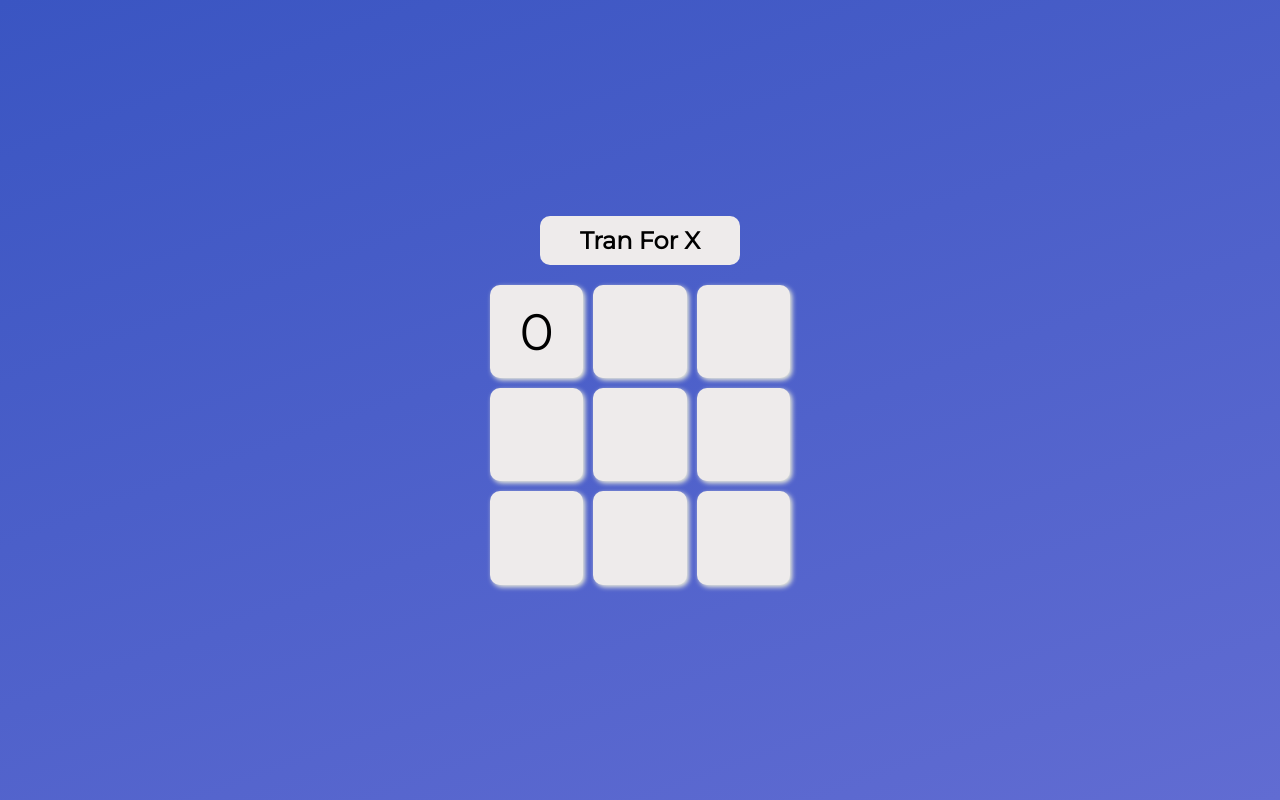
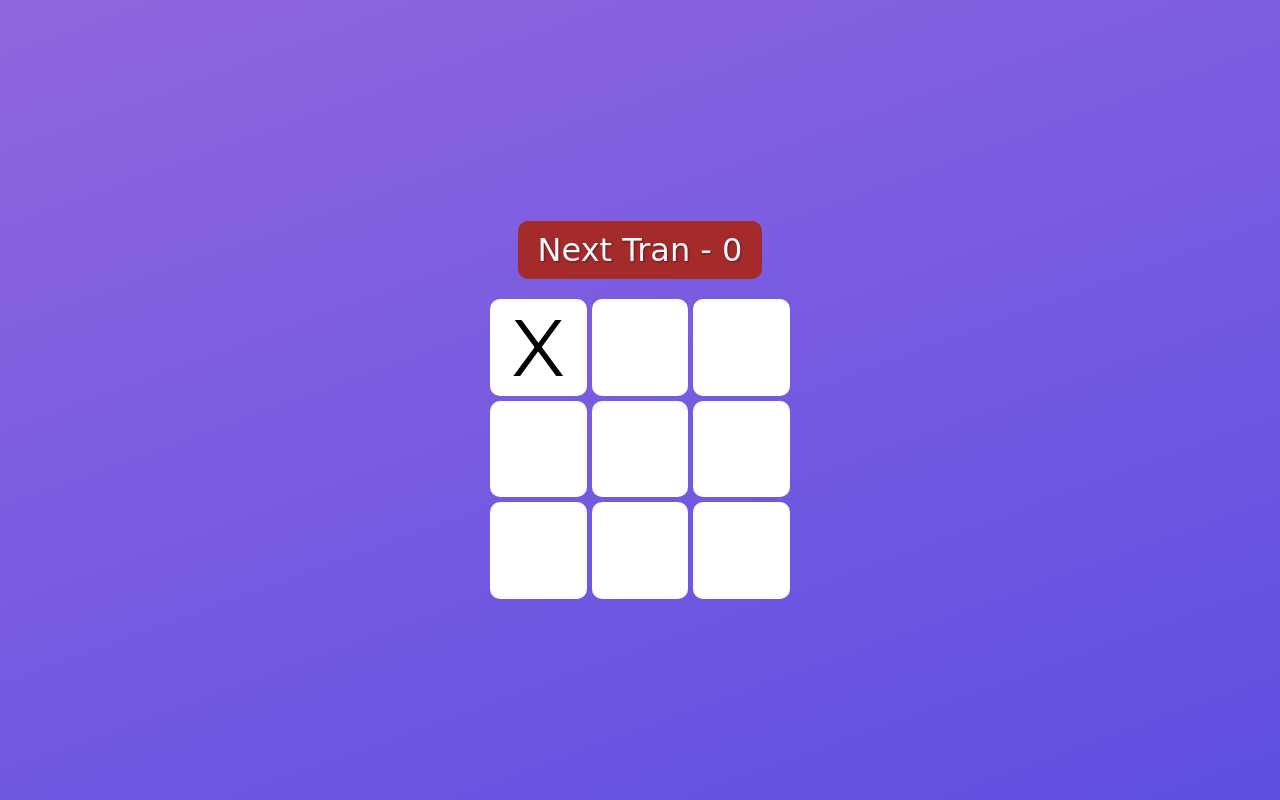
Before and after one commit to developer-rafsan/tic-tac-toe, a plain HTML site: page index.html in a window 1280 px wide. Both pictures are taken after a click on the element 536 px from the left and 331 px from the top of the page. Drawn offline with Linux system fonts and the light colour scheme; a web font is replaced by a local one.

Commit message:
tic tac toe game with all functionality and add flip card design

```diff
--- a/app.js
+++ b/app.js
@@ -1,28 +1,25 @@
-const boxItem = document.querySelectorAll('.box-item');
-const boxText = document.querySelectorAll('.box-text');
-const gameOver = document.getElementById('game-over-sec');
-const winResult = document.querySelector('.win-result');
-const winImg = document.getElementById('win-svg');
+const itemAll = document.querySelectorAll('.item');
+const backSideAll = document.querySelectorAll('.back-side');
+
+// sound system
+const popSound = new Audio ('music/pop-sound.mp3')
+const winSound = new Audio ('music/win-sound.mp3')
+const gameSound = new Audio ('music/game-sound.mp3')
+const lossSound = new Audio ('music/loss.mp3')
+
+// gameSound.play();
+gameSound.volume = 0.4;
+
+let tran = '0';
 
 
-// music system
-const popSound = new Audio ("music/pop-sound.mp3")
-const winSound = new Audio ("music/win-sound.mp3")
-const bgSound = new Audio ("music/game-sound.mp3")
-
-bgSound.play();
-bgSound.loop = true;
-bgSound.volume = 0.5;
-
-let tran = "X";
-
-// change tran
-const changeTran = ()=>{
-    return tran === "X" ? "0" : "X"
+// tran change
+const tranChange = () => {
+    return tran === '0' ? 'X' : '0'
 }
 
-// wining logic
-const winingLogic = ()=>{
+
+const winLogic = () => {
     const winCondetion = [
         [0,1,2],
         [3,4,5],
@@ -34,36 +31,46 @@ const winingLogic = ()=>{
         [2,4,6],
     ]
 
-    winCondetion.forEach(e =>{
-        if((boxText[e[0]].innerHTML === boxText[e[1]].innerHTML) && (boxText[e[1]].innerHTML === boxText[e[2]].innerHTML) && (boxText[e[0]].innerHTML !== "")){
-            gameOver.style.visibility = "visible";
-            gameOver.style.height = "100%";
-            winImg.style.width = "300px";
-            winResult.innerHTML =` win - ${boxText[e[0]].innerHTML}`;
-            winSound.play()
+    winCondetion.forEach(e => {
+        if( (backSideAll[e[0]].innerText === backSideAll[e[1]].innerText) && (backSideAll[e[1]].innerText === backSideAll[e[2]].innerText) && (backSideAll[e[0]].innerText !== "") ) {
+            document.querySelector('.game-over').style.height = "100vh";
+            document.querySelector('.game-over').style.visibility = "visible";
+            document.querySelector('.isWin').innerHTML = `Win Result - ${backSideAll[e[0]].innerText}`;
+            winSound.play();
         }
     })
 
+
 }
 
-// Game logic
-boxItem.forEach(ele =>{
-    ele.addEventListener(
-        "click",
-        ()=>{
-            if(ele.querySelector(".box-text").innerHTML === ""){
-                tran = changeTran();
-                ele.querySelector('.box-text').innerHTML = tran;
-                winingLogic();
-                document.getElementById('tranNext').innerHTML = `tran for ${tran === "X" ? "0" : "X"}`;
-                popSound.play();
-            }
+
+
+// click and flip card
+itemAll.forEach(ele => {
+    ele.addEventListener('click',()=>{
+        if(!ele.querySelector('.back-side').innerText){
+            popSound.play();
+            tran = tranChange();
+            document.querySelector(".titel").innerText = `Next Tran - ${tran === "X" ? "0" : "X"}`
+            ele.querySelector('.back-side').innerHTML = tran;
+            ele.querySelector('.inner-item').style.transform = "rotateY(180deg)";
+            winLogic();
         }
-    )
+
+        if((backSideAll[0].innerText !== "") && (backSideAll[1].innerText !== "") && (backSideAll[3].innerText !== "") && (backSideAll[4].innerText !== "") && (backSideAll[5].innerText !== "") && (backSideAll[6].innerText !== "") && (backSideAll[7].innerText !== "") && (backSideAll[8].innerText !== "")){
+            document.querySelector('.game-over').style.height = "100vh";
+            document.querySelector('.game-over').style.visibility = "visible";
+            document.querySelector('.isWin').innerHTML = `Win Result loss`;
+            document.querySelector("#sbgimg").src = "loss.svg";
+            lossSound.play();
+        }
+    })
 })
 
-// new game
-const close = document.querySelector('.close');
-close.addEventListener('click',()=>{
+
+
+// close funtion
+const closeButton = document.getElementById('closeButton');
+closeButton.addEventListener('click',()=>{
     location.reload();
 })
--- a/index.html
+++ b/index.html
@@ -3,42 +3,93 @@
 <head>
     <meta charset="UTF-8">
     <meta name="viewport" content="width=device-width, initial-scale=1.0">
-    <title>tic tac toe game proce</title>
+    <title>Tic Tac Toc Game</title>
 
-    <!-- css link up -->
+    <!-- css style link -->
     <link rel="stylesheet" href="style.css">
-
 </head>
 <body>
 
+    <div class="game-over">
+        <div class="isWin"></div>
+        <img id="sbgimg" src="winners.svg" alt="" srcset="">
+        <div class="tagline">game over</div>
+        <button id="closeButton">close</button>
+    </div>
+
+    <div class="geme-contenar">
+        <div class="titel">Next Tran - X</div>
+        <div class="game-content">
 
 
-    <div id="game-over-sec" class="game-over-sec">
-        <div style="text-align: center;">
-            <h1 class="win-result"></h1>
-            <img id="win-svg" src="winners.svg" alt="">
-            <h3 style="cursor: pointer" class="over-game">over game</h3>
-            <button style="margin-top: 30px; cursor: pointer;" class="close">close</button>
-        </div>
-    </div>
+            <div class="item">
+                <div class="inner-item">
+                    <div class="front-side"></div>
+                    <div class="back-side"></div>
+                </div>
+            </div>
+            <div class="item">
+                <div class="inner-item">
+                    <div class="front-side"></div>
+                    <div class="back-side"></div>
+                </div>
+            </div>
+            <div class="item">
+                <div class="inner-item">
+                    <div class="front-side"></div>
+                    <div class="back-side"></div>
+                </div>
+            </div>
+            <div class="item">
+                <div class="inner-item">
+                    <div class="front-side"></div>
+                    <div class="back-side"></div>
+                </div>
+            </div>
+            <div class="item">
+                <div class="inner-item">
+                    <div class="front-side"></div>
+                    <div class="back-side"></div>
+                </div>
+            </div>
+            <div class="item">
+                <div class="inner-item">
+                    <div class="front-side"></div>
+                    <div class="back-side"></div>
+                </div>
+            </div>
+            <div class="item">
+                <div class="inner-item">
+                    <div class="front-side"></div>
+                    <div class="back-side"></div>
+                </div>
+            </div>
+            <div class="item">
+                <div class="inner-item">
+                    <div class="front-side"></div>
+                    <div class="back-side"></div>
+                </div>
+            </div>
+            <div class="item">
+                <div class="inner-item">
+                    <div class="front-side"></div>
+                    <div class="back-side"></div>
+                </div>
+            </div>
 
-    <div class="game-contenar">
-        <h1 id="tranNext">tran for 0</h1>
-        <div class="contenar">
-            <div class="box-item bl-0 bt-0"><span class="box-text"></span></div>
-            <div class="box-item bt-0"><span class="box-text"></span></div>
-            <div class="box-item bt-0 br-0"><span class="box-text"></span></div>
-            <div class="box-item bl-0"><span class="box-text"></span></div>
-            <div class="box-item"><span class="box-text"></span></div>
-            <div class="box-item br-0"><span class="box-text"></span></div>
-            <div class="box-item bl-0 bb-0"><span class="box-text"></span></div>
-            <div class="box-item bb-0"><span class="box-text"></span></div>
-            <div class="box-item bb-0 br-0"><span class="box-text"></span></div>
+
         </div>
     </div>
 
 
-    <!-- script js link -->
+
+
+
+
+
+
+
+    <!-- js link up -->
     <script type="module" src="app.js"></script>
 </body>
 </html>
--- a/style.css
+++ b/style.css
@@ -1,109 +1,141 @@
-@import url('https://fonts.googleapis.com/css2?family=Montserrat&display=swap');
-
-:root
-{
-    --bgColor : #eeeeee;
-    --font : 'Montserrat', sans-serif;
-}
+@import url('https://fonts.googleapis.com/css2?family=Croissant+One&family=Montserrat&display=swap');
 
 *{margin: 0%;padding: 0%;box-sizing: border-box;}
 
-body{
+.geme-contenar
+{
     height: 100vh;
     width: 100vw;
-    overflow: hidden;
-    position: relative;
-    user-select: none;
+    background-image: linear-gradient(160deg,rgb(144, 102, 223),rgb(94, 79, 226));
+    display: flex;
+    justify-content: center;
+    align-items: center;
+    flex-direction: column;
 }
 
+.geme-contenar .titel
+{
+    font-size: 2rem;
+    padding: 10px 20px;
+    background-color: brown;
+    color: aliceblue;
+    border-radius: 10px;
+    margin-bottom: 20px;
+}
+.game-content
+{
+    width: 300px;
+    height: 300px;
+    display: grid;
+    grid-template-columns: auto auto auto;
+    grid-template-rows: auto auto auto;
+    gap: 5px;
+}
 
-.game-over-sec
+.game-content .item
+{
+    cursor: pointer;
+    width: 100%;
+    height: 100%;
+    border-radius: 10px;
+    overflow: hidden;
+}
+
+.item .inner-item
+{
+    width: 100%;
+    height: 100%;
+    position: relative;
+    transform-style: preserve-3d;
+    transition: transform .8s;
+}
+
+.item .inner-item .front-side,
+.item .inner-item .back-side
 {
     position: absolute;
-    height: 0%;
+    height: 100%;
     width: 100%;
-    display: flex;
-    visibility: hidden;
-    justify-content: center;
-    align-items: center;
-    font-size: 2rem;
-    font-family: var(--font);
-    text-transform: capitalize;
-    transition: .8s;
-    background-color: #3a55c246;
-    backdrop-filter: blur(15px);
-    color: #bbff00;
-    text-shadow: 1px 1px 3px rgba(0, 0, 0, 0.514);
+    backface-visibility: hidden;
 }
 
-.game-contenar
+.item .inner-item .front-side
 {
-    height: 100%;
-    width: 100%;
-    background: linear-gradient(160deg,#3a55c2, #616cd2);
+    background-color: rgb(255, 255, 255);
+}
+
+.item .inner-item .back-side
+{
+    background-color: rgb(255, 255, 255);
+    transform: rotateY(180deg);
+    font-size: 5rem;
+    font-family: 'Montserrat', sans-serif;
     display: flex;
-    flex-direction: column;
     justify-content: center;
     align-items: center;
 }
 
-#win-svg{
-    width: 0px;
-    transition: 1.5s;
+.game-over
+{
+    height: 0vh;
+    width: 100vw;
+    visibility: hidden;
+    position: absolute;
+    top: 0%;
+    background-color: transparent;
+    backdrop-filter: blur(15px);
+    z-index: 999;
+    display: flex;
+    justify-content: center;
+    align-items: center;
+    flex-direction: column;
+    transition: .8s;
 }
 
-.contenar
+.game-over img
 {
-    height: 300px;
     width: 300px;
-    display: grid;
-    grid-template-rows: 1fr 1fr 1fr;
-    grid-template-columns:  1fr 1fr 1fr;
-    gap: 10px;
 }
 
-.box-item
+.game-over .tagline
 {
-    cursor: pointer;
-    background-color: #eeebeb;
-    border-radius: 10px;
-    box-shadow: 2px 2px 5px beige;
+    font-size: 3rem;
+    color: rgb(225, 255, 52);
+    margin-top: 20px;
+    text-shadow: 1px 1px 2px rgba(0, 0, 0, 0.397);
+    text-transform: uppercase;
+    font-family: 'Croissant One', cursive;
 }
 
-.box-item:hover
+.game-over #closeButton
 {
-    box-shadow: inset 3px 3px 3px rgb(178, 175, 175);
+    padding: 10px 20px;
+    font-size: 1rem;
+    margin-top: 10px;
+    border-radius: 10px;
+    font-family: 'Montserrat', sans-serif;
+    outline: none;
+    border: none;
+    text-transform: capitalize;
+    cursor: pointer;
 }
 
-.box-item .box-text
+.isWin
 {
-    font-size: 4vw;
-    width: 100%;
-    height: 100%;
-    font-family: var(--font);
-    display: flex;
-    align-items: center;
-    justify-content: center;
+    font-size: 2rem;
+    color: rgb(225, 255, 52);
+    margin-top: 20px;
+    text-shadow: 1px 1px 2px rgba(0, 0, 0, 0.397);
+    text-transform: capitalize;
+    font-family: 'Croissant One', cursive;
 }
 
-.close
+.titel
 {
-    font-size: 1rem;
-    padding: 10px 15px;
-    outline: none;
-    border: none;
-    border-radius: 5px;
-    text-transform: uppercase;
+    font-size: 2rem;
+    color: rgb(225, 255, 52);
+    margin-top: 20px;
+    text-shadow: 1px 1px 2px rgba(0, 0, 0, 0.397);
+    text-transform: capitalize;
+    font-family: 'Croissant One', cursive;
 }
-
-#tranNext
-{
-    font-family: var(--font);
-    padding: 10px 40px;
-    border-radius: 10px;
-    text-transform: capitalize;
-    font-size: 1.5rem;
-    background-color: #eeebeb;
-    color: #000000;
-    margin-bottom: 20px;
-}
```
Also changed, not shown: loss.svg (added), 1 other file.
